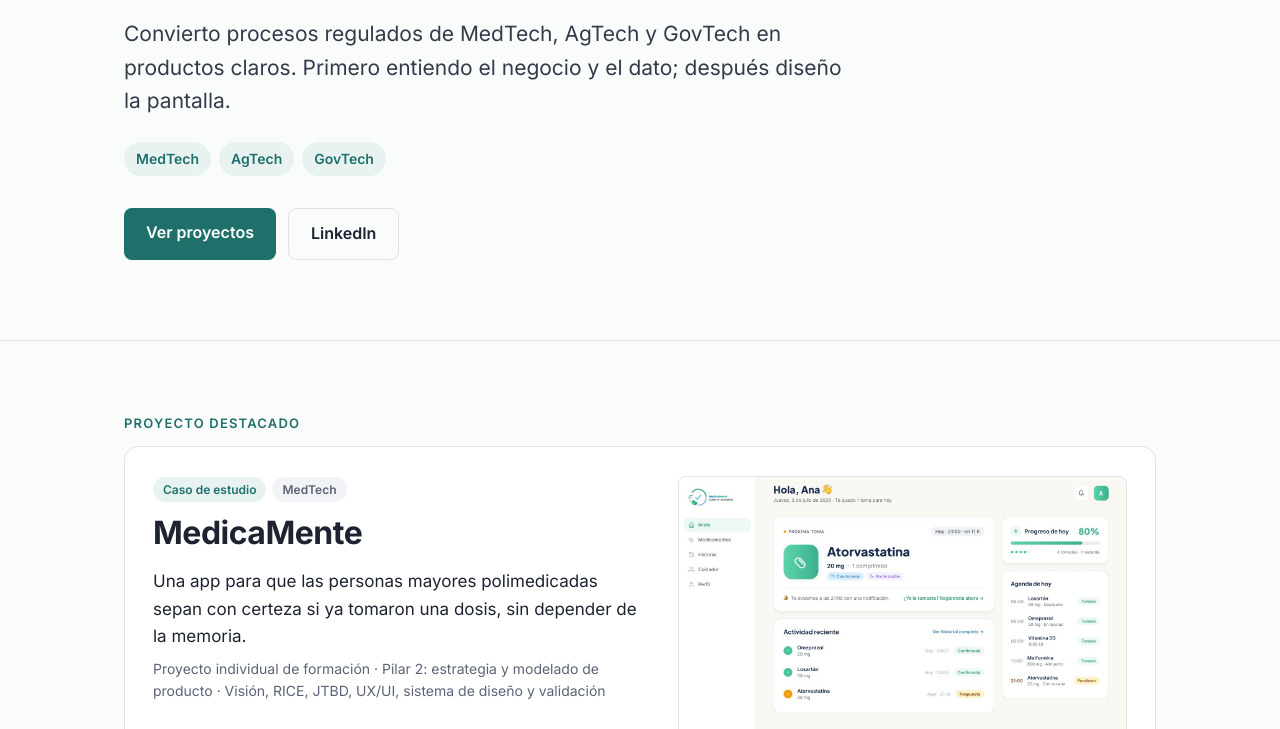
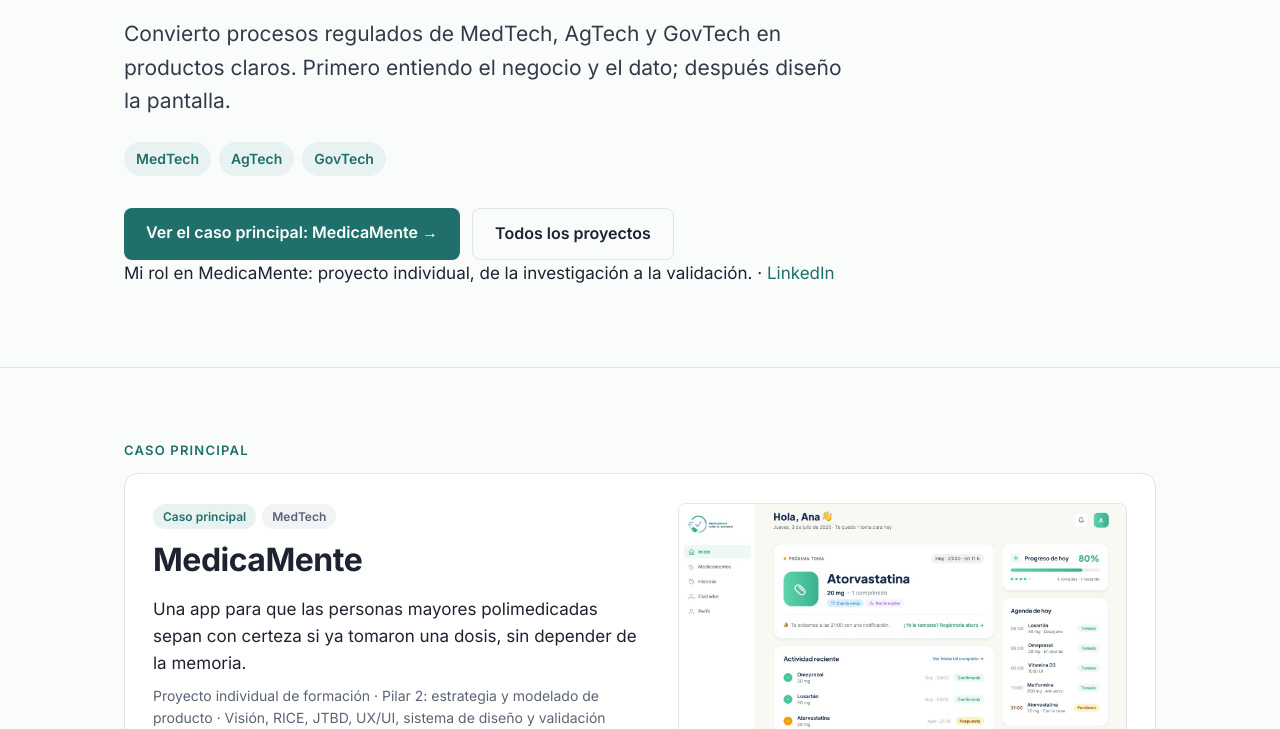
Before and after one commit to rsalvia/rsalvia.github.io, a plain HTML site: page index.html in a window 1280 px wide. Shown: the part 583-1312 px from the top of the page. Drawn offline with Linux system fonts and the light colour scheme.

Commit message:
Home: acceso al caso principal y hero compacto (devolución PE4)

```diff
--- a/index.html
+++ b/index.html
@@ -11,13 +11,14 @@
 <p class="role">Product Designer · Análisis funcional e IA aplicada</p>
 <p class="lead">Convierto procesos regulados de MedTech, AgTech y GovTech en productos claros. Primero entiendo el negocio y el dato; después diseño la pantalla.</p>
 <div class="tags"><span class="tag">MedTech</span><span class="tag">AgTech</span><span class="tag">GovTech</span></div>
-<div class="btns"><a class="btn btn-primary" href="proyectos/index.html">Ver proyectos</a><a class="btn btn-ghost" href="https://www.linkedin.com/in/rominasalvia" target="_blank" rel="noopener">LinkedIn</a></div>
+<div class="btns"><a class="btn btn-primary btn-case" href="proyectos/medicamente.html">Ver el caso principal: MedicaMente →</a><a class="btn btn-ghost" href="proyectos/index.html">Todos los proyectos</a></div>
+<p class="hero-case">Mi rol en MedicaMente: proyecto individual, de la investigación a la validación. · <a href="https://www.linkedin.com/in/rominasalvia" target="_blank" rel="noopener">LinkedIn</a></p>
 </div></section>
 
 <section><div class="wrap">
-<p class="eyebrow">Proyecto destacado</p>
+<p class="eyebrow">Caso principal</p>
 <a class="project" href="proyectos/medicamente.html">
-<div><span class="badge teal">Caso de estudio</span><span class="badge">MedTech</span>
+<div><span class="badge teal">Caso principal</span><span class="badge">MedTech</span>
 <h2 style="margin-top:12px">MedicaMente</h2>
 <p>Una app para que las personas mayores polimedicadas sepan con certeza si ya tomaron una dosis, sin depender de la memoria.</p>
 <p class="meta">Proyecto individual de formación · Pilar 2: estrategia y modelado de producto · Visión, RICE, JTBD, UX/UI, sistema de diseño y validación</p>
```
